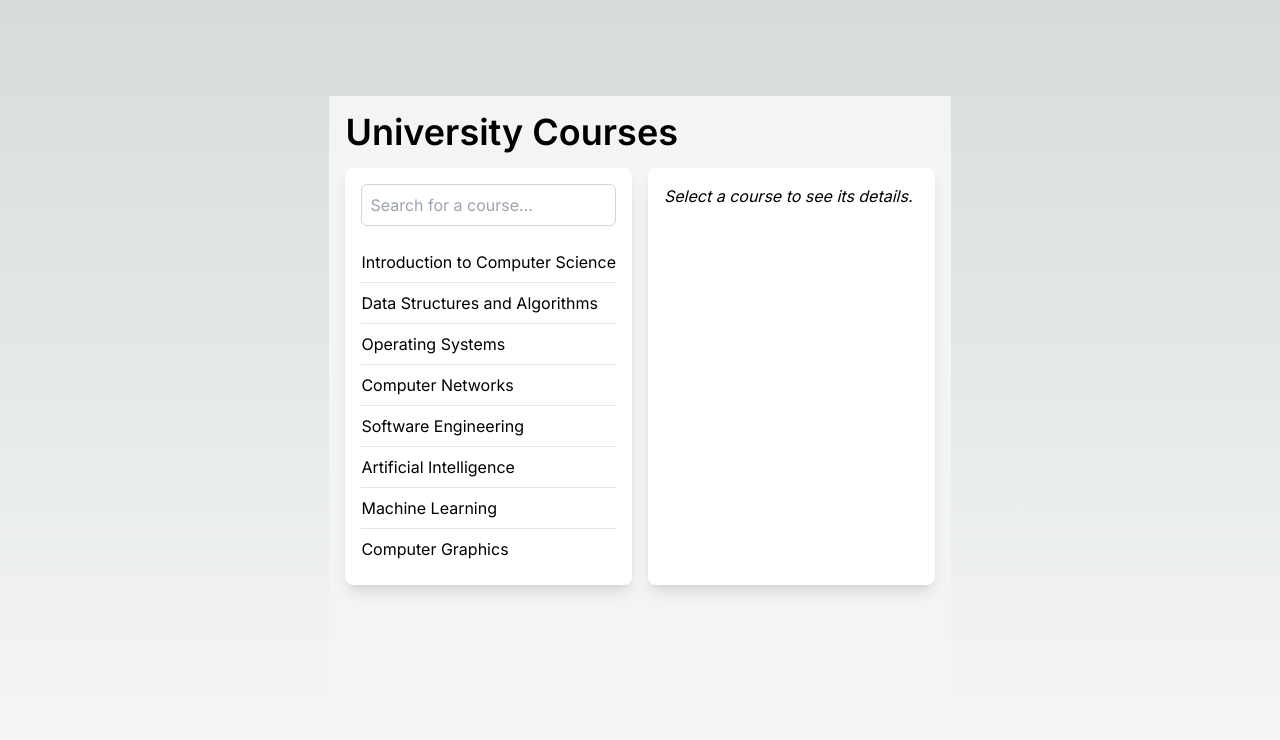
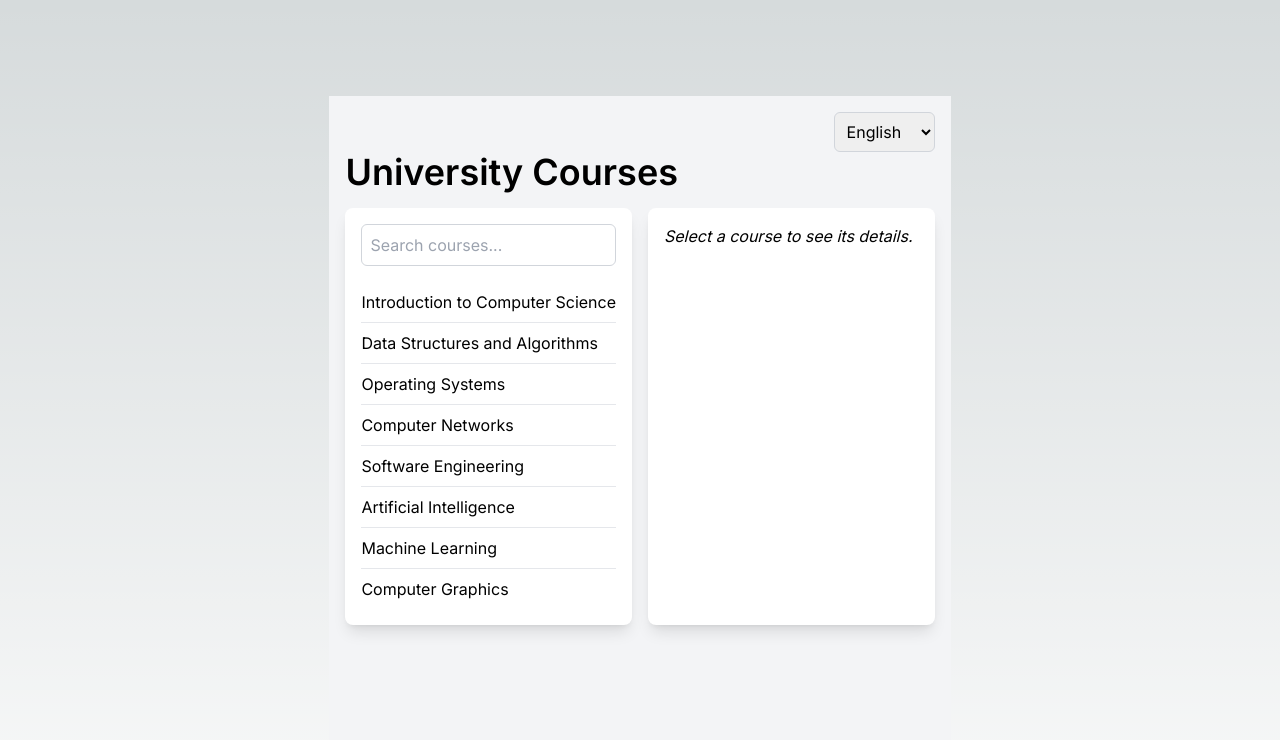
Before and after one commit to behrends/lectures-gpt, a Next.js app: page / in a window 1280 px wide. Shown: the top 740 px of the page. Built offline with nearby package versions, Linux system fonts and the light colour scheme.

Commit message:
Switch between german and english

```diff
--- a/components/CourseSearch.jsx
+++ b/components/CourseSearch.jsx
@@ -79,17 +79,105 @@ const courses = [
   },
 ];
 
+const coursesGerman = [
+  {
+    id: 1,
+    name: 'Einführung in die Informatik',
+    description:
+      'Ein einführender Kurs, der die Grundlagen der Informatik, Programmierung und Problemlösungstechniken behandelt.',
+    instructor: 'Prof. John Doe',
+    credits: 3,
+    prerequisites: [],
+  },
+  {
+    id: 2,
+    name: 'Datenstrukturen und Algorithmen',
+    description:
+      'Eine umfassende Untersuchung von Datenstrukturen und Algorithmen, einschließlich ihrer Entwurf, Analyse und Implementierung.',
+    instructor: 'Dr. Jane Smith',
+    credits: 4,
+    prerequisites: ['Einführung in die Informatik'],
+  },
+  {
+    id: 3,
+    name: 'Betriebssysteme',
+    description:
+      'Eine Untersuchung von Betriebssystemkonzepten, einschließlich Prozessverwaltung, Speicherverwaltung, Dateisysteme und Systemsicherheit.',
+    instructor: 'Dr. Alice Johnson',
+    credits: 4,
+    prerequisites: ['Einführung in die Informatik'],
+  },
+  {
+    id: 4,
+    name: 'Rechnernetze',
+    description:
+      'Eine Untersuchung der Prinzipien, Protokolle und Technologien von Rechnernetzen mit Schwerpunkt auf dem Internet und verwandten Systemen.',
+    instructor: 'Prof. Bob Brown',
+    credits: 4,
+    prerequisites: ['Einführung in die Informatik'],
+  },
+  {
+    id: 5,
+    name: 'Softwaretechnik',
+    description:
+      'Eine Einführung in Methoden, Werkzeuge und bewährte Verfahren der Softwaretechnik zur Gestaltung, Implementierung und Wartung von qualitativ hochwertiger Software.',
+    instructor: 'Prof. Mary Davis',
+    credits: 4,
+    prerequisites: ['Einführung in die Informatik'],
+  },
+  {
+    id: 6,
+    name: 'Künstliche Intelligenz',
+    description:
+      'Eine Übersicht über Konzepte, Techniken und Anwendungen der künstlichen Intelligenz, einschließlich Wissensrepräsentation, Suche, maschinelles Lernen und Robotik.',
+    instructor: 'Dr. Richard Wilson',
+    credits: 4,
+    prerequisites: ['Datenstrukturen und Algorithmen'],
+  },
+  {
+    id: 7,
+    name: 'Maschinelles Lernen',
+    description:
+      'Eine eingehende Untersuchung von Algorithmen und Techniken des maschinellen Lernens, einschließlich überwachter, unüberwachter und bestärkender Lernansätze.',
+    instructor: 'Dr. Susan Clark',
+    credits: 4,
+    prerequisites: [
+      'Datenstrukturen und Algorithmen',
+      'Wahrscheinlichkeit und Statistik',
+    ],
+  },
+  {
+    id: 8,
+    name: 'Computergrafik',
+    description:
+      'Ein Kurs, der sich auf die Prinzipien und Techniken der Computergrafik konzentriert, einschließlich 2D- und 3D-Rendering, Modellierung und Animation.',
+    instructor: 'Prof. James Taylor',
+    credits: 4,
+    prerequisites: ['Datenstrukturen und Algorithmen'],
+  },
+];
+
 const CourseSearch = () => {
-  const [searchTerm, setSearchTerm] = useState('');
+  const [search, setSearch] = useState('');
   const [filteredCourses, setFilteredCourses] = useState(courses);
   const [selectedCourse, setSelectedCourse] = useState(null);
+  const [language, setLanguage] = useState('English');
+  const [courseList, setCourseList] = useState(courses);
 
   useEffect(() => {
-    const results = courses.filter((course) =>
-      course.name.toLowerCase().includes(searchTerm.toLowerCase())
+    const result = courseList.filter((course) =>
+      course.name.toLowerCase().includes(search.toLowerCase())
     );
-    setFilteredCourses(results);
-  }, [searchTerm]);
+    setFilteredCourses(result);
+  }, [search, courseList]);
+
+  useEffect(() => {
+    if (language === 'English') {
+      setCourseList(courses);
+    } else if (language === 'Deutsch') {
+      setCourseList(coursesGerman);
+    }
+  }, [language]);
 
   const handleCourseClick = (course) => {
     setSelectedCourse(course);
@@ -98,17 +186,33 @@ const CourseSearch = () => {
   return (
     <div className="bg-gray-100 min-h-screen p-4">
       <div className="w-full max-w-2xl mx-auto">
+        <div className="flex justify-end">
+          <select
+            value={language}
+            onChange={(e) => setLanguage(e.target.value)}
+            className="border border-gray-300 rounded-md p-2 focus:border-blue-500 focus:outline-none"
+          >
+            <option value="English">English</option>
+            <option value="Deutsch">Deutsch</option>
+          </select>
+        </div>
         <h1 className="text-4xl font-semibold mb-4">
-          University Courses
+          {language === 'English'
+            ? 'University Courses'
+            : 'Universitätskurse'}
         </h1>
         <div className="grid grid-cols-1 md:grid-cols-2 gap-4">
           <div className="bg-white p-4 shadow-lg rounded-lg">
             <input
               type="text"
-              placeholder="Search for a course..."
-              value={searchTerm}
-              onChange={(e) => setSearchTerm(e.target.value)}
-              className="w-full p-2 border border-gray-300 rounded-md focus:border-blue-500 focus:outline-none"
+              placeholder={
+                language === 'English'
+                  ? 'Search courses...'
+                  : 'Kurse suchen...'
+              }
+              value={search}
+              onChange={(e) => setSearch(e.target.value)}
+              className="w-full border border-gray-300 rounded-md p-2 focus:border-blue-500 focus:outline-none"
             />
             <ul className="mt-4 divide-y divide-gray-200">
               {filteredCourses.map((course) => (
```
